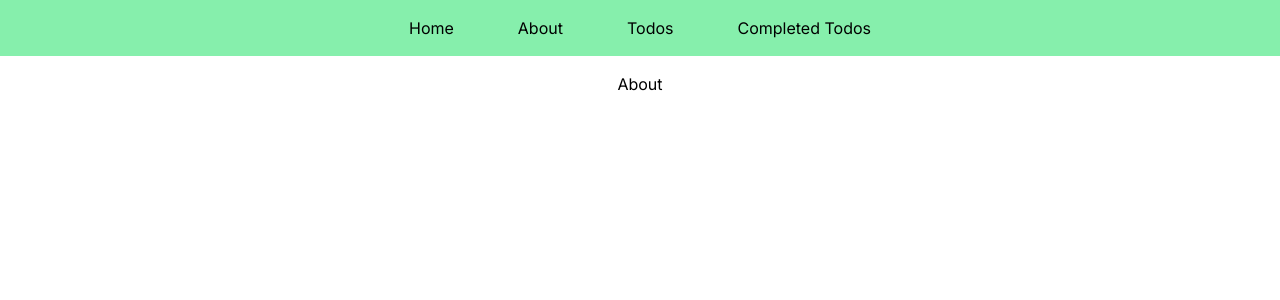
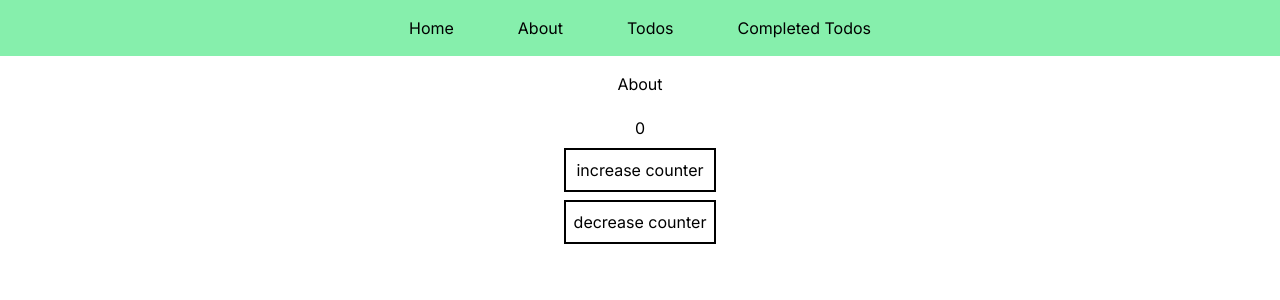
Before and after one commit to YoFirmy/next-13-new-features, a Next.js app: page /about in a window 1280 px wide. Shown: the top 300 px of the page. Built offline with nearby package versions, Linux system fonts and the light colour scheme.

Commit message:
feat: create client component in app directory

```diff
--- a/app/(components)/atoms/LoadingMessage.tsx
+++ b/app/(components)/atoms/LoadingMessage.tsx
@@ -1,5 +1,3 @@
-import React from "react";
-
 export default function LoadingMessage() {
   return <h1>Loading...</h1>;
 }
--- a/app/(components)/molecules/Header.tsx
+++ b/app/(components)/molecules/Header.tsx
@@ -1,5 +1,4 @@
 import Link from "next/link";
-import React from "react";
 
 const Header = () => (
   <header>
--- a/app/(components)/molecules/TodoCard.tsx
+++ b/app/(components)/molecules/TodoCard.tsx
@@ -1,5 +1,3 @@
-import React from "react";
-
 interface TodoCardProps {
   id: number;
   title: string;
--- /dev/null
+++ b/app/(components)/organisms/CounterWithButton.tsx
@@ -0,0 +1,25 @@
+"use client";
+
+import { useState } from "react";
+
+export default function CounterWithButton() {
+  const [counter, setCounter] = useState(0);
+
+  return (
+    <div className="flex flex-col gap-2 mt-5">
+      <p className="m-auto">{counter}</p>
+      <button
+        className="border-2 border-black p-2"
+        onClick={() => setCounter(counter + 1)}
+      >
+        increase counter
+      </button>
+      <button
+        className="border-2 border-black p-2"
+        onClick={() => setCounter(counter - 1)}
+      >
+        decrease counter
+      </button>
+    </div>
+  );
+}
--- a/app/(components)/organisms/TodoDetails.tsx
+++ b/app/(components)/organisms/TodoDetails.tsx
@@ -1,4 +1,3 @@
-import React from "react";
 import TodoCard from "@/app/(components)/molecules/TodoCard";
 
 export type Todo = {
--- a/app/(pages)/about/page.tsx
+++ b/app/(pages)/about/page.tsx
@@ -1,3 +1,10 @@
+import CounterWithButton from "@/app/(components)/organisms/CounterWithButton";
+
 export default async function AboutPage() {
-  return <h1>About</h1>;
+  return (
+    <>
+      <h1>About</h1>
+      <CounterWithButton />
+    </>
+  );
 }
--- a/app/(pages)/loading.tsx
+++ b/app/(pages)/loading.tsx
@@ -1,4 +1,3 @@
-import React from "react";
 import LoadingMessage from "@/app/(components)/atoms/LoadingMessage";
 
 export default function Loading() {
--- a/app/(pages)/not-found.tsx
+++ b/app/(pages)/not-found.tsx
@@ -1,5 +1,3 @@
-import React from "react";
-
 export default function NotFound() {
   return <h1>I&apos;m a custom 404!</h1>;
 }
--- a/app/(pages)/todos/[id]/page.tsx
+++ b/app/(pages)/todos/[id]/page.tsx
@@ -1,5 +1,4 @@
 import TodoDetails, { Todo } from "@/app/(components)/organisms/TodoDetails";
-import React from "react";
 
 export const dynamicParams = false;
 
```
